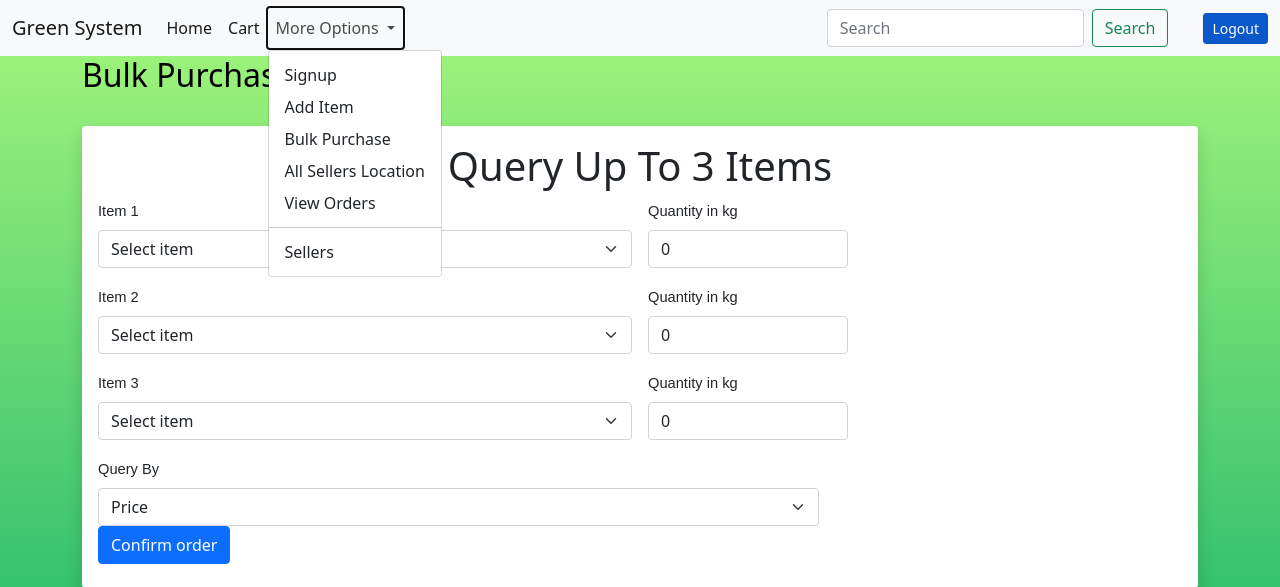
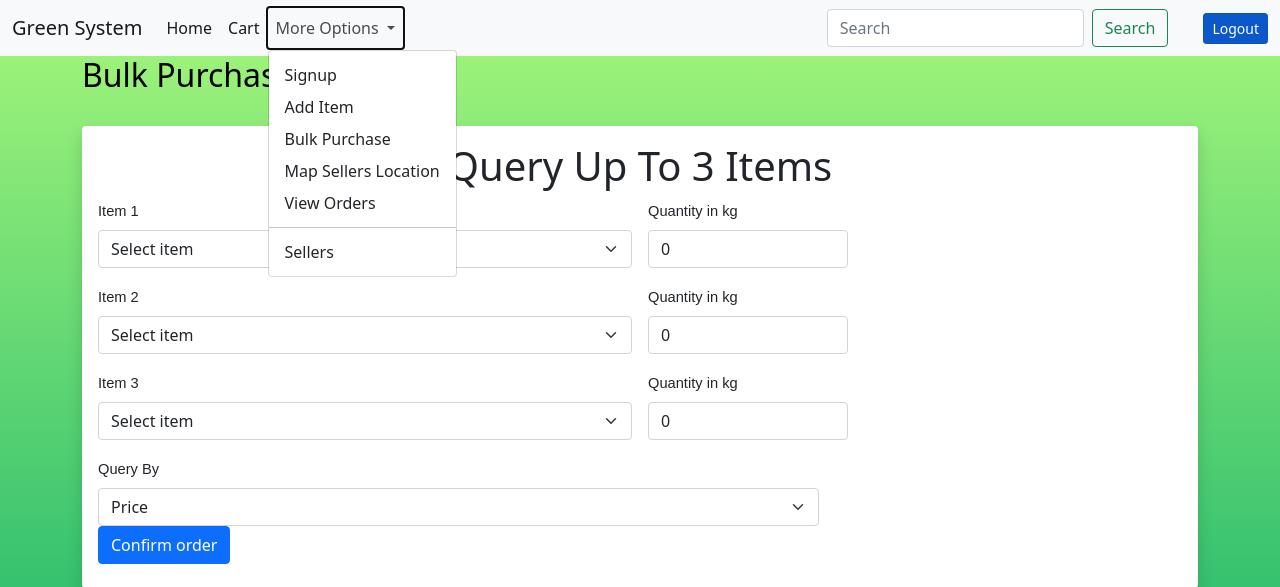
Before and after one commit to MatchHue/BackendGreenSystem, a Flask app: page /bulk_purchase in a window 1280 px wide, after a click on "More Options". Shown: the top 587 px of the page. Run offline with Flask 2, Linux system fonts and the light colour scheme; a user stored in the database is signed in; data comes from the database, SQL or seed files in the repository; parts of the project's set-up code (start-up, migrations or seed data) failed here and were passed over; some libraries are stand-ins or nearby versions.

Commit message:
solved location erros

```diff
--- a/main.py
+++ b/main.py
@@ -425,7 +425,7 @@ def convert_to_km(lat1,lon1,lat2,lon2):
     c=2*math.atan2(math.sqrt(a),math.sqrt(1-a))
 
     #distance between both users in km
-    d=R*c
+    d=abs(R*c)
     return d
 
 def bulk_by_location(sellerslocation,quantity,quantites):
--- a/templates/navbar.html
+++ b/templates/navbar.html
@@ -20,7 +20,7 @@
             <li><a class="dropdown-item" href="/signup">Signup</a></li>
             <li><a class="dropdown-item" href="/list_items">Add Item</a></li>
             <li><a class="dropdown-item" href="/bulk_purchase">Bulk Purchase</a></li>
-            <li><a class="dropdown-item" href="/map">All Sellers Location</a></li>
+            <li><a class="dropdown-item" href="/map">Map Sellers Location</a></li>
             <li><a class="dropdown-item" href="/get_orders">View Orders</a></li>
             <li><hr class="dropdown-divider"></li>
             <li><a class="dropdown-item" href="/get_all_sellers">Sellers</a></li>
```
Also changed, not shown: 1 other file.
